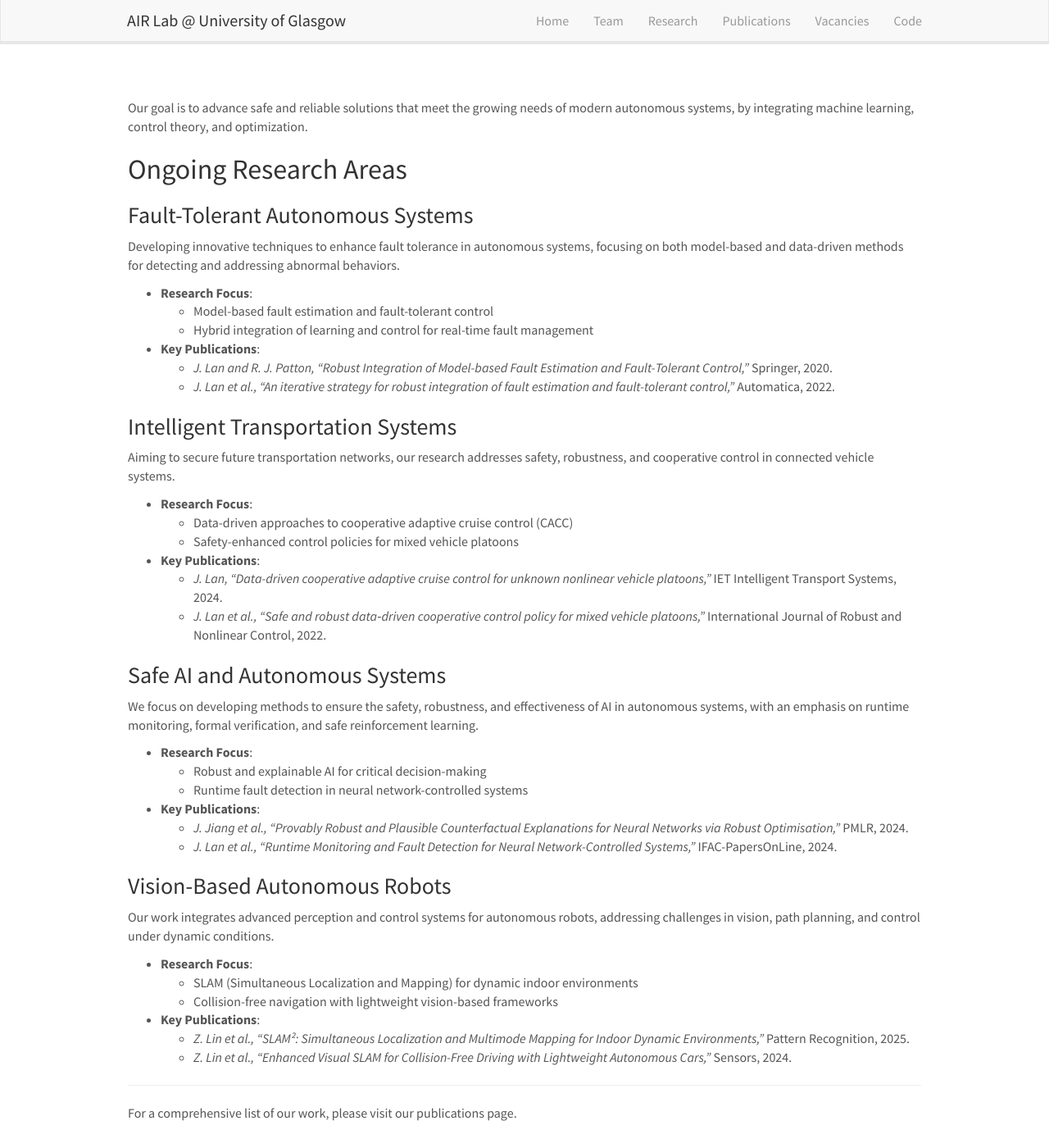
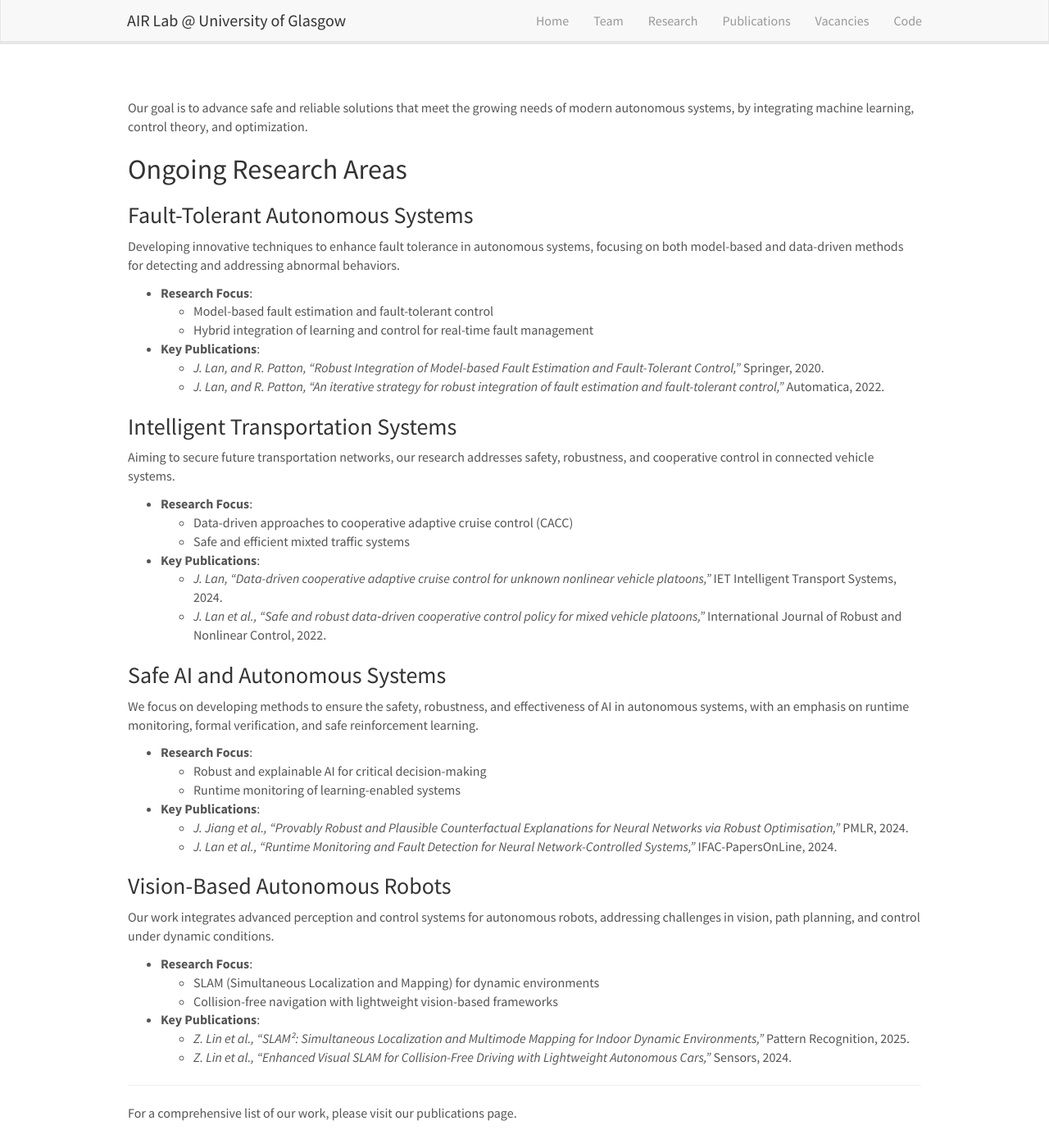
Before and after one commit to AIR-Lan/AIR-Lab, a Jekyll site: the page built from _pages/research.md, in a window 1280 px wide and 1400 px high. Shown: the whole window at 82% size. Built offline with Jekyll 4.4.1, drawn with Linux system fonts in a browser that asks for light colours; nearby versions of some CDN libraries.

Commit message:
Update research.md

```diff
--- a/_pages/research.md
+++ b/_pages/research.md
@@ -17,15 +17,15 @@ Developing innovative techniques to enhance fault tolerance in autonomous system
   - Model-based fault estimation and fault-tolerant control
   - Hybrid integration of learning and control for real-time fault management
 - **Key Publications**:
-  - *J. Lan and R. J. Patton, "Robust Integration of Model-based Fault Estimation and Fault-Tolerant Control,"* Springer, 2020.
-  - *J. Lan et al., "An iterative strategy for robust integration of fault estimation and fault-tolerant control,"* Automatica, 2022.
+  - *J. Lan, and R. Patton, "Robust Integration of Model-based Fault Estimation and Fault-Tolerant Control,"* Springer, 2020.
+  - *J. Lan, and R. Patton, "An iterative strategy for robust integration of fault estimation and fault-tolerant control,"* Automatica, 2022.
 
 ### Intelligent Transportation Systems
 Aiming to secure future transportation networks, our research addresses safety, robustness, and cooperative control in connected vehicle systems.
 
 - **Research Focus**:
   - Data-driven approaches to cooperative adaptive cruise control (CACC)
-  - Safety-enhanced control policies for mixed vehicle platoons
+  - Safe and efficient mixted traffic systems
 - **Key Publications**:
   - *J. Lan, "Data-driven cooperative adaptive cruise control for unknown nonlinear vehicle platoons,"* IET Intelligent Transport Systems, 2024.
   - *J. Lan et al., "Safe and robust data‐driven cooperative control policy for mixed vehicle platoons,"* International Journal of Robust and Nonlinear Control, 2022.
@@ -35,7 +35,7 @@ We focus on developing methods to ensure the safety, robustness, and effectivene
 
 - **Research Focus**:
   - Robust and explainable AI for critical decision-making
-  - Runtime fault detection in neural network-controlled systems
+  - Runtime monitoring of learning-enabled systems
 - **Key Publications**:
   - *J. Jiang et al., "Provably Robust and Plausible Counterfactual Explanations for Neural Networks via Robust Optimisation,"* PMLR, 2024.
   - *J. Lan et al., "Runtime Monitoring and Fault Detection for Neural Network-Controlled Systems,"* IFAC-PapersOnLine, 2024.
@@ -44,7 +44,7 @@ We focus on developing methods to ensure the safety, robustness, and effectivene
 Our work integrates advanced perception and control systems for autonomous robots, addressing challenges in vision, path planning, and control under dynamic conditions.
 
 - **Research Focus**:
-  - SLAM (Simultaneous Localization and Mapping) for dynamic indoor environments
+  - SLAM (Simultaneous Localization and Mapping) for dynamic environments
   - Collision-free navigation with lightweight vision-based frameworks
 - **Key Publications**:
   - *Z. Lin et al., "SLAM²: Simultaneous Localization and Multimode Mapping for Indoor Dynamic Environments,"* Pattern Recognition, 2025.
```
